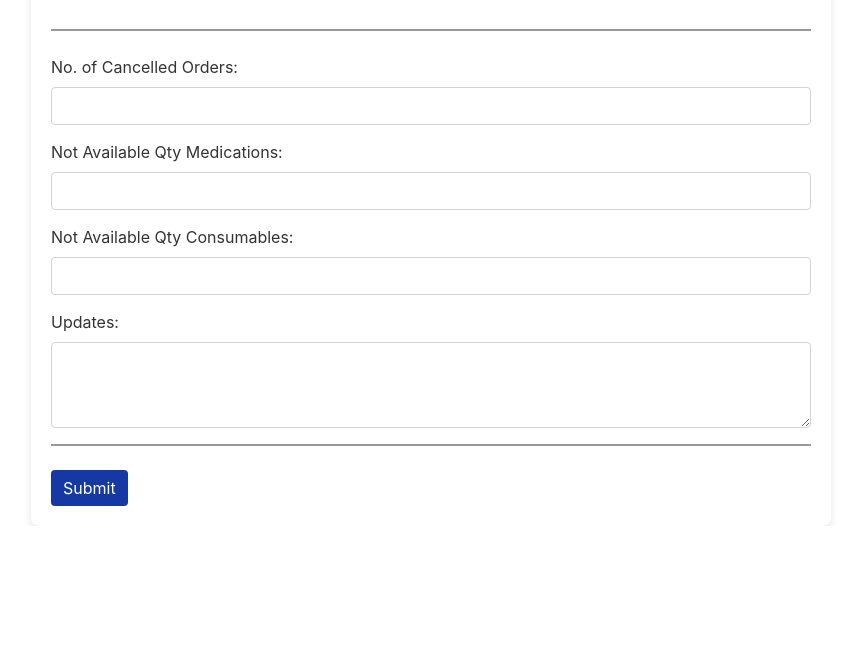
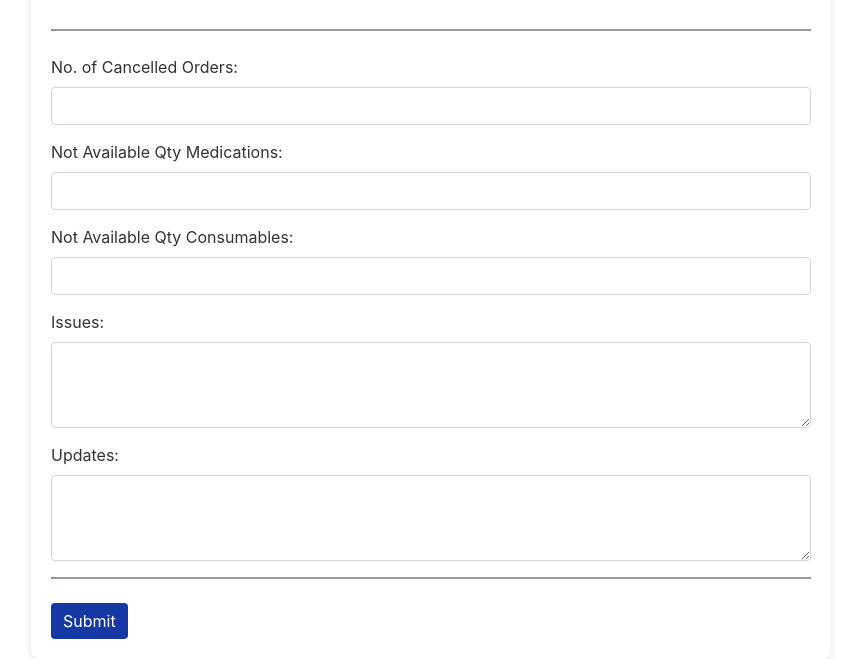
Before and after one commit to AbdelazizGedella/Encoders, a plain HTML site: page index.html in a window 1280 px wide. Shown: the part 398-1057 px from the top of the page, without its empty margins (209-1070 px from the left). Before the commit the page ends 924 px from the top, so only its background shows below. Drawn offline with nearby package versions, Linux system fonts and the light colour scheme.

Commit message:
Update index.html

```diff
--- a/index.html
+++ b/index.html
@@ -145,10 +145,15 @@ body {
                 <label for="notAvailableConsumables">Not Available Qty Consumables:</label>
                 <input type="text" id="notAvailableConsumables" class="form-control">
             </div>
+               <div class="form-group">
+                <label for="issues">Issues:</label>
+                <textarea id="issues" class="form-control" rows="3"></textarea>
+            </div>
             <div class="form-group">
                 <label for="updates">Updates:</label>
                 <textarea id="updates" class="form-control" rows="3"></textarea>
             </div>
+
             <div class="mb-4">
                 <!-- Solid divider -->
                 <hr class="solid">
@@ -206,6 +211,7 @@ body {
                     <option value="Changed Qty">Changed Qty</option>
                     <option value="Changed Dose">Changed Dose</option>
                     <option value="Both">Both</option>
+                      <option value="Both">Still not Fixed</option>
                     <option value="Cancelled">Cancelled</option>
                 </select>
 
```
